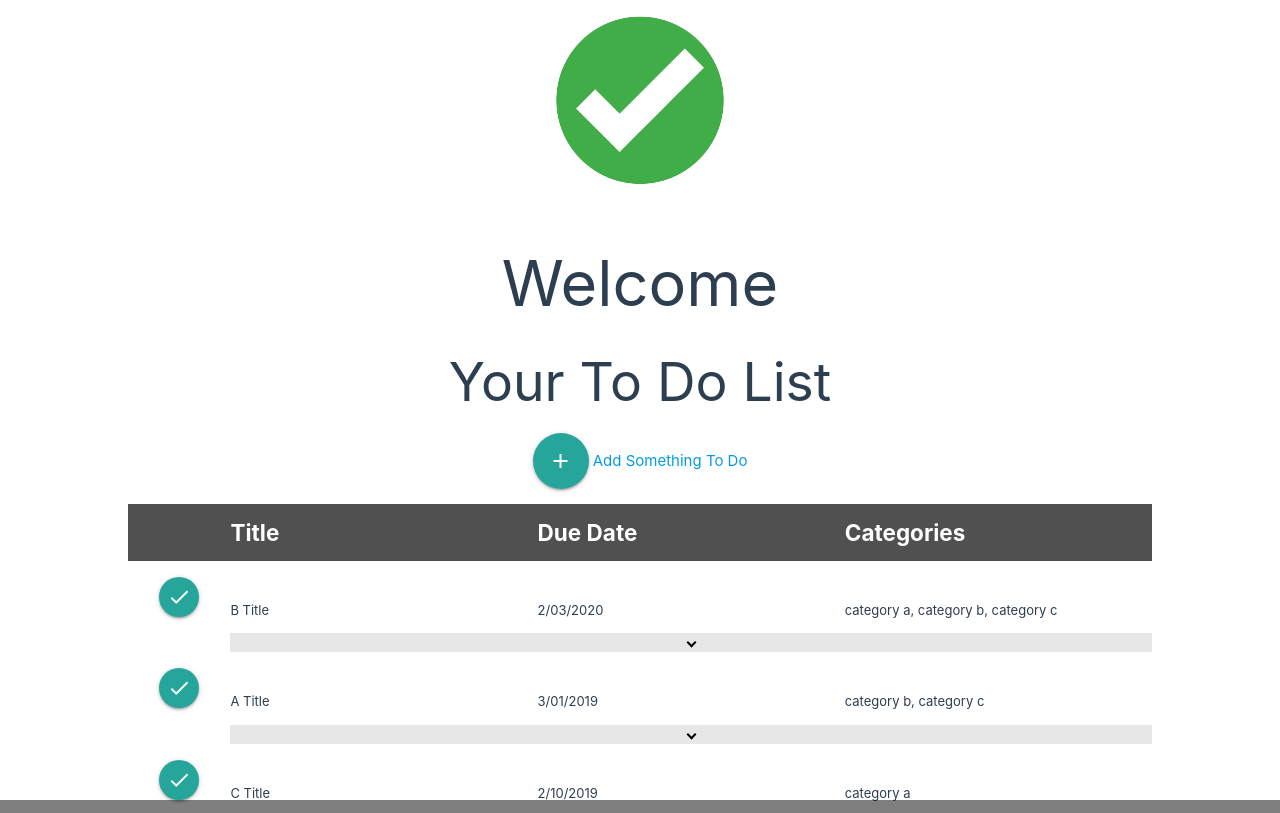
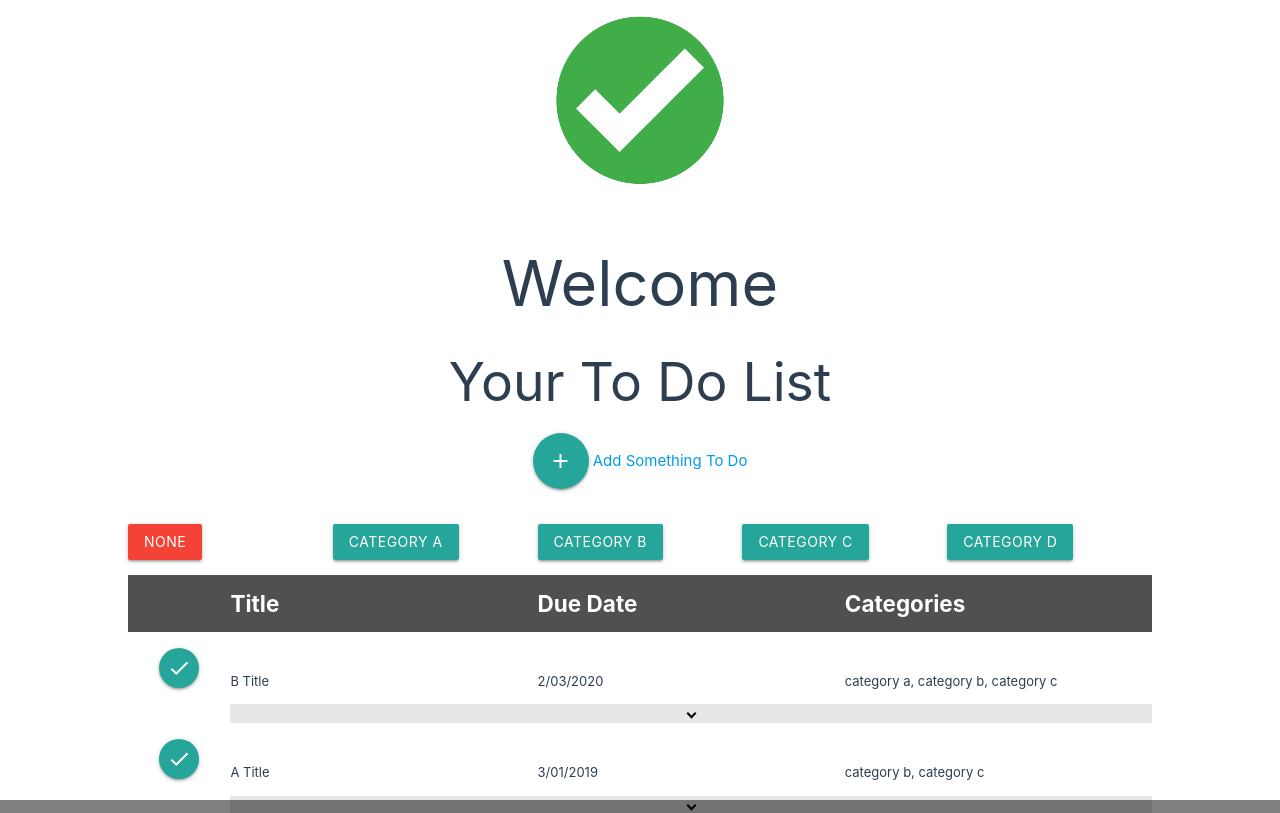
Before and after one commit to mikennel/firebase-Proof-of-Concept, a Vue app: page /#/home in a window 1280 px wide. Shown: the top 813 px of the page. Built offline with nearby package versions, Linux system fonts and the light colour scheme; no server answers; sample sign-in values are in the browser's storage.

Commit message:
sorting by categories works

```diff
--- a/src/components/toDoList.vue
+++ b/src/components/toDoList.vue
@@ -4,6 +4,23 @@
     <h2>{{ title }}</h2>
     <createListItem />
     <div id="listContainer">
+      <div id="filterContainer">
+        <div>
+          <button @click="filterList" class="waves-effect waves-light btn red" data-filter="none">None</button>
+        </div>
+        <div>
+          <button @click="filterList" class="waves-effect waves-light btn" data-filter="category a">Category A</button>
+        </div>
+        <div>
+          <button @click="filterList" class="waves-effect waves-light btn" data-filter="category b">Category B</button>
+        </div>
+        <div>
+          <button @click="filterList" class="waves-effect waves-light btn" data-filter="category c">Category C</button>
+        </div>
+        <div>
+          <button @click="filterList" class="waves-effect waves-light btn" data-filter="category d">Category D</button>
+        </div>
+      </div>
       <div id="listHeaders">
         <div class="spacer headerBlock"></div>
         <div @click="sortByTitle" class="headerBlock listSection">
@@ -93,14 +110,15 @@ export default {
       // })
       // .appendTo($wrapper);
     },
-    filterCategory: function(){
+    filterList: function(e){
       // core of the function
       var listItems = $(".listRow");
-      for (i in listItems){
-        if (~$(listItems[i]).attr("data-categories").indexOf("category a")){
+      var targetFilter = $(e.target).attr("data-filter");
+      for (var i = 0; i < listItems.length; ++i){
+        if (~$(listItems[i]).attr("data-categories").indexOf(targetFilter) || targetFilter == "none"){
+          $(listItems[i]).removeClass("squished");
+        } else {
           $(listItems[i]).addClass("squished");
-        } else {
-          $(listItems[i]).removeClass("squished");
         }
       }
     }
@@ -160,4 +178,10 @@ export default {
   .up {
       transform: rotate(135deg);
   }
+
+  #filterContainer{
+    display: grid;
+    grid-template-columns: 20% 20% 20% 20% 20%;
+    margin-bottom: 1em;
+  }
 </style>
```
